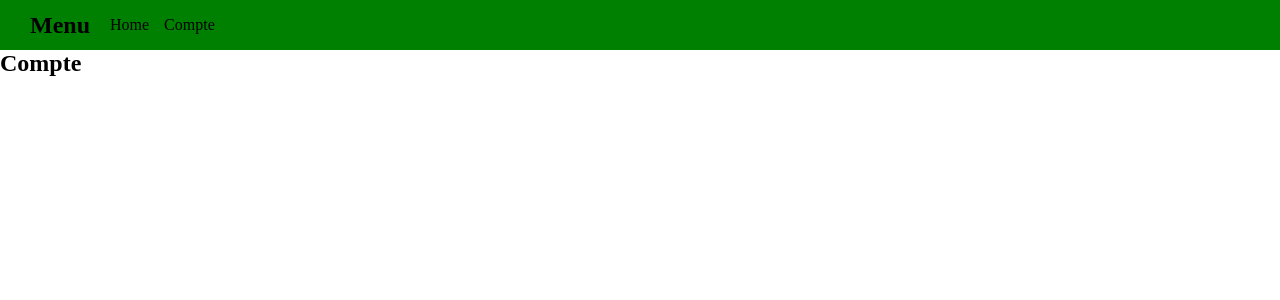
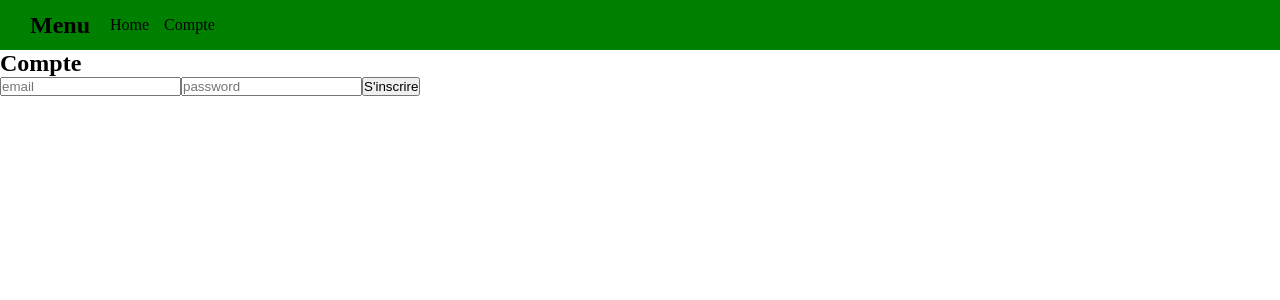
Before and after one commit to Benoitapps/ChallengeS2, a Vue app in the folder frontend/: page /compte in a window 1280 px wide. Shown: the top 300 px of the page. Built offline with nearby package versions, Linux system fonts and the light colour scheme.

Commit message:
create user account interface

```diff
--- a/frontend/src/views/Compte.vue
+++ b/frontend/src/views/Compte.vue
@@ -1,9 +1,28 @@
 <script setup>
+  import { ref } from 'vue'
 
+  const email = ref('')
+  const password = ref('')
+
+  const signup = () => {
+    fetch('http://localhost:3000/signup', {
+      method: 'POST',
+      headers: {
+        'Content-Type': 'application/json'
+      },
+      body: JSON.stringify({
+        email: email.value,
+        password: password.value
+      })
+    })
+  }
 </script>
 
 <template>
   <h2>Compte</h2>
+  <input type="email" placeholder="email" v-model="email">
+  <input type="password" placeholder="password" v-model="password">
+  <button @click="signup">S'inscrire</button>
 </template>
 
 <style scoped lang="scss">
```
